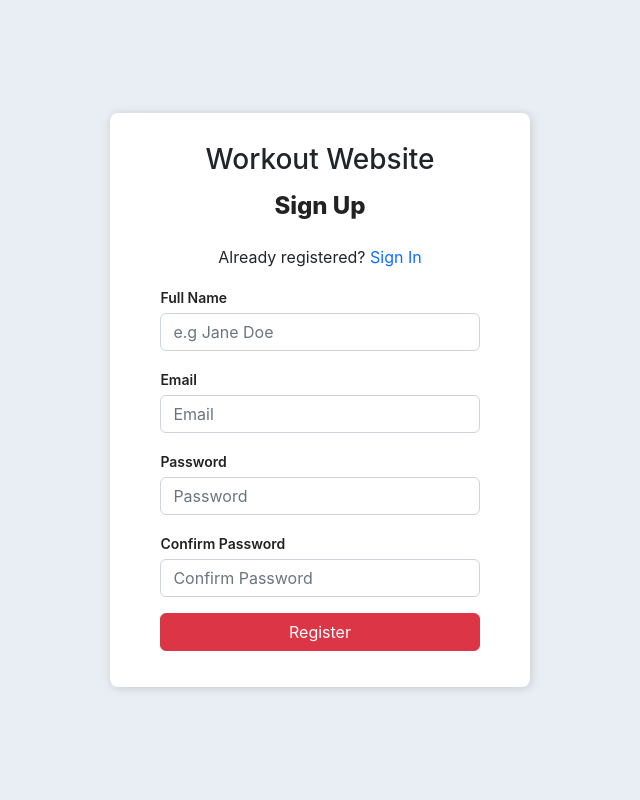
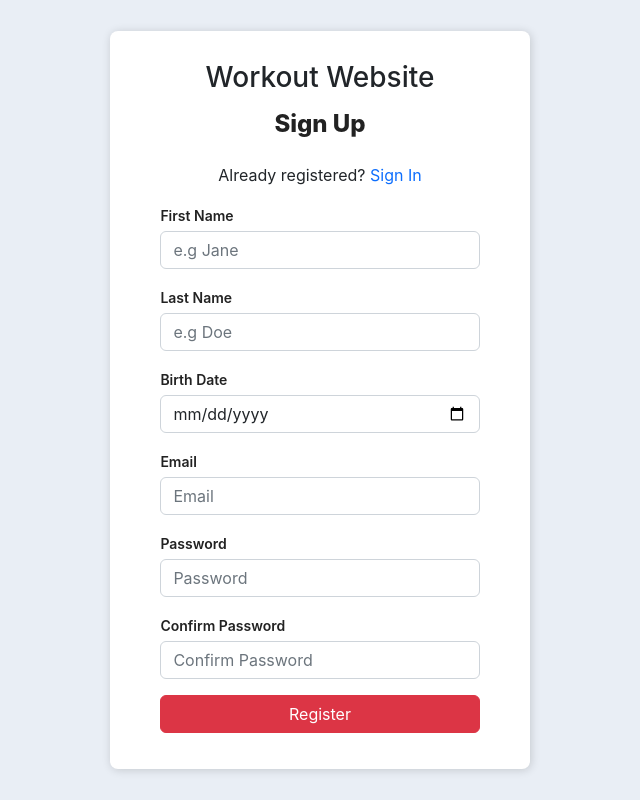
Before and after one commit to dtano/workout-website, a React (Create React App) app: page /register in a window 1280 px wide. Shown: the whole page, without its empty margins (320-960 px from the left). Built offline with nearby package versions, Linux system fonts and the light colour scheme.

Commit message:
Implement signup and login

```diff
--- a/package.json
+++ b/package.json
@@ -11,6 +11,7 @@
     "formik": "^2.2.9",
     "react": "^18.2.0",
     "react-bootstrap": "^2.7.0",
+    "react-datepicker": "^4.8.0",
     "react-dom": "^18.2.0",
     "react-gif-player": "^0.4.2",
     "react-router": "^6.6.1",
--- /dev/null
+++ b/src/api/authApi.js
@@ -0,0 +1,14 @@
+import axios from "./axios";
+
+const LOGIN_URL = "/auth/login";
+const REGISTER_URL = "/auth/register";
+
+export const register = async (body) => {
+    const response = await axios.post(REGISTER_URL, body);
+    return response;
+}
+
+export const login = async (body) => {
+    const response = await axios.post(LOGIN_URL, body);
+    return response;
+}
--- /dev/null
+++ b/src/api/axios.js
@@ -0,0 +1,5 @@
+import axios from 'axios';
+
+export default axios.create({
+    baseURL: "http://localhost:5000/api"
+});
--- a/src/pages/Home/Home.js
+++ b/src/pages/Home/Home.js
@@ -7,6 +7,8 @@ import "./Home.css";
 
 const Home = () => {
     const [isLoading, setIsLoading] = useState(true);
+
+    console.log(localStorage.getItem("user"));
 
     useEffect(() => {
        if(isLoading){
--- a/src/pages/Login/LoginPage.js
+++ b/src/pages/Login/LoginPage.js
@@ -1,20 +1,64 @@
-import React from "react";
-import { Link } from "react-router-dom";
+import React, { useState } from "react";
+import { Link, useNavigate } from "react-router-dom";
 import './LoginPage.scss';
+import * as authApi from "../../api/authApi";
+import { Spinner } from "react-bootstrap";
 
 const LoginPage = () => {
+    const [email, setEmail] = useState("");
+    const [password, setPassword] = useState("");
+    const [loginError, setLoginError] = useState("");
+    const [isLoading, setIsLoading] = useState(false);
+
+    const navigate = useNavigate();
+
+    const handleLogin = async (e) => {
+        e.preventDefault();
+
+        const loginDetails = {
+            email,
+            password
+        };
+
+        console.log("Login details", loginDetails);
+
+        try{
+            setIsLoading(true);
+            const response = await authApi.login(loginDetails);
+            console.log(response);
+            setIsLoading(true);
+            if(!response){
+                throw new Error("Failed login")
+            }
+
+            localStorage.setItem("user", JSON.stringify(response.data));
+            setEmail("");
+            setPassword("");
+
+            navigate('/');
+        }catch(err){
+            console.log(err);
+            setIsLoading(false);
+            setLoginError(err.message);
+            return;
+        }
+    }
+
     return (
         <div className="Auth-form-container">
-            <form className="Auth-form">
+            <form className="Auth-form" onSubmit={handleLogin}>
                 <div className="Auth-form-content">
                     <h3 className="mb-3 text-center">Workout Website</h3>
                     <h3 className="Auth-form-title">Sign In</h3>
+                    {loginError ? <p className="text-danger">*Failed to login</p> : <></>}
                     <div className="form-group mt-3 text-left">
                         <label>Email address</label>
                         <input
                         type="email"
                         className="form-control mt-1"
                         placeholder="Enter email"
+                        onChange={e => setEmail(e.target.value)}
+                        value={email}
                         />
                     </div>
                     <div className="form-group mt-3">
@@ -23,11 +67,13 @@ const LoginPage = () => {
                         type="password"
                         className="form-control mt-1"
                         placeholder="Enter password"
+                        onChange={e => setPassword(e.target.value)}
+                        value={password}
                         />
                     </div>
                     <div className="d-grid gap-2 mt-3">
-                        <button type="submit" className="btn btn-danger">
-                            Login
+                        <button type="submit" className="btn btn-danger" disabled={isLoading}>
+                            Login {isLoading && <Spinner />}
                         </button>
                     </div>
                     <div className="text-center mt-3">
--- a/src/pages/Profile/ProfilePage.js
+++ b/src/pages/Profile/ProfilePage.js
@@ -1,11 +1,17 @@
 import React, { useEffect, useState } from "react";
 import { Spinner } from "react-bootstrap";
+import { useNavigate } from "react-router";
 import EditIcon from "../../components/EditIcon/EditIcon";
 import NavBar from "../../components/NavBar/NavBar";
 import "./ProfilePage.scss";
 
 const ProfilePage = () => {
     const [isLoading, setIsLoading] = useState(true);
+    const [userData, setUserData] = useState({});
+    // const [weight, setWeight] = useState(0);
+    // const [height, setHeight] = useState(0);
+
+    const navigate = useNavigate();
 
     useEffect(() => {
         if(isLoading){
@@ -23,44 +29,15 @@ const ProfilePage = () => {
         )
     }
 
+    const handleLogout = (e) => {
+        console.log("LOGOUT");
+        e.preventDefault();
+
+        localStorage.setItem("user", null);
+        navigate("/login");
+    }
+
     return (
-        // <div className="mainContainer">
-        //     <div className="container profilePage">
-        //         <div className="profileCard">
-        //             <div className="imgContainer">
-        //                 <img src={""} alt="profile-pic"/>
-        //             </div>
-        //             <div className="userInfo">
-        //                 <p>Bernardo Silva</p>
-        //                 <p>sample@email.com</p>
-        //                 <p>22</p>
-        //             </div>
-        //         </div>
-        //         <div className="d-flex justify-content-between">
-        //             <div className="infoContainer">
-        //                 <div className="infoCard">
-        //                     <h4>Weight</h4>
-        //                     <p>75kg</p>
-        //                 </div>
-        //                 <div className="infoCard">
-        //                     <h4>Height</h4>
-        //                     <p>175cm</p>
-        //                 </div>
-        //             </div>
-        //             <div>
-        //                 <div className="infoCard">
-        //                     <h4>Weight</h4>
-        //                     <p>75kg</p>
-        //                 </div>
-        //                 <div className="infoCard">
-        //                     <h4>Height</h4>
-        //                     <p>175cm</p>
-        //                 </div>
-        //             </div>
-        //         </div>
-        //     </div>
-        //     <NavBar />
-        // </div>
         <div className="mainContainer">
             <div className="d-flex justify-content-evenly">
                 <div className="profileCard">
@@ -90,7 +67,7 @@ const ProfilePage = () => {
                     <div className="accountSettings">
                         <button className="hoverFade">Change Password</button>
                         <button className="hoverFade">Change Email</button>
-                        <button className="hoverFade">Logout</button>
+                        <button className="hoverFade" onClick={handleLogout}>Logout</button>
                     </div>
                 </div>
             </div>
--- a/src/pages/Register/SignUpPage.js
+++ b/src/pages/Register/SignUpPage.js
@@ -1,10 +1,54 @@
-import React from "react";
-import { Link } from "react-router-dom";
+import React, { useState } from "react";
+import { Spinner } from "react-bootstrap";
+import { Link, useNavigate } from "react-router-dom";
+import * as authApi from "../../api/authApi";
 
 const SignUpPage = () => {
+  const [firstName, setFirstName] = useState("");
+  const [lastName, setLastName] = useState("");
+  const [email, setEmail] = useState("");
+  const [birthDate, setBirthDate] = useState("");
+  const [password, setPassword] = useState("");
+  const [confirmPassword, setConfirmPassword] = useState("");
+  const [error, setError] = useState("");
+  const [isLoading, setIsLoading] = useState(false);
+
+  const navigate = useNavigate();
+
+  const handleRegister = async (e) => {
+    e.preventDefault();
+
+    // Make the register body
+    const registerUserBody = {
+      firstName,
+      lastName,
+      email,
+      birthDate,
+      password,
+      confirmPassword
+    }
+
+    try{
+      setIsLoading(true);
+      const response = await authApi.register(registerUserBody);
+      setIsLoading(false);
+      if(!response){
+        throw new Error("Failed to register");
+      }
+
+      // Or make this page navigate to a registration success page
+      navigate("/login");
+    }catch(err){
+      console.log(err);
+      setIsLoading(false);
+      setError(err.message);
+      return;
+    }
+  }
+
   return (
       <div className="Auth-form-container">
-        <form className="Auth-form">
+      <form className="Auth-form" onSubmit={handleRegister}>
         <div className="Auth-form-content">
           <h3 className="mb-3 text-center">Workout Website</h3>
           <h3 className="Auth-form-title">Sign Up</h3>
@@ -14,12 +58,38 @@ const SignUpPage = () => {
               Sign In
             </Link>
           </div>
+          {error && <p className="text-danger">{`*${error}`}</p>}
           <div className="form-group mt-3">
-              <label>Full Name</label>
+            <label>First Name</label>
             <input
-                type="email"
+              type="text"
               className="form-control mt-1"
-                placeholder="e.g Jane Doe"
+              placeholder="e.g Jane"
+              value={firstName}
+              onChange={(e) => setFirstName(e.target.value)}
+              disabled={isLoading}
+            />
+          </div>
+          <div className="form-group mt-3">
+            <label>Last Name</label>
+            <input
+              type="text"
+              className="form-control mt-1"
+              placeholder="e.g Doe"
+              value={lastName}
+              onChange={(e) => setLastName(e.target.value)}
+              disabled={isLoading}
+            />
+          </div>
+          <div className="form-group mt-3">
+            <label>Birth Date</label>
+            <input
+              type="date"
+              className="form-control mt-1"
+              placeholder="Birth Date"
+              value={birthDate}
+              onChange={(e) => setBirthDate(e.target.value)}
+              disabled={isLoading}
             />
           </div>
           <div className="form-group mt-3">
@@ -28,6 +98,9 @@ const SignUpPage = () => {
               type="email"
               className="form-control mt-1"
               placeholder="Email"
+              value={email}
+              onChange={(e) => setEmail(e.target.value)}
+              disabled={isLoading}
             />
           </div>
           <div className="form-group mt-3">
@@ -36,6 +109,9 @@ const SignUpPage = () => {
               type="password"
               className="form-control mt-1"
               placeholder="Password"
+              value={password}
+              onChange={(e) => setPassword(e.target.value)}
+              disabled={isLoading}
             />
           </div>
           <div className="form-group mt-3">
@@ -44,11 +120,14 @@ const SignUpPage = () => {
               type="password"
               className="form-control mt-1"
               placeholder="Confirm Password"
+              value={confirmPassword}
+              onChange={(e) => setConfirmPassword(e.target.value)}
+              disabled={isLoading}
             />
           </div>
           <div className="d-grid gap-2 my-3">
-              <button type="submit" className="btn btn-danger">
-                Register
+            <button type="submit" className="btn btn-danger" disabled={isLoading}>
+              Register {isLoading && <Spinner />}
             </button>
           </div>
         </div>
```
Also changed, not shown: src/pages/Workout/WorkoutPage.js (+4 -5 lines), 1 other file (tests, documents, lock files or other folders). Lines whose indentation alone changed are shown as unchanged.
